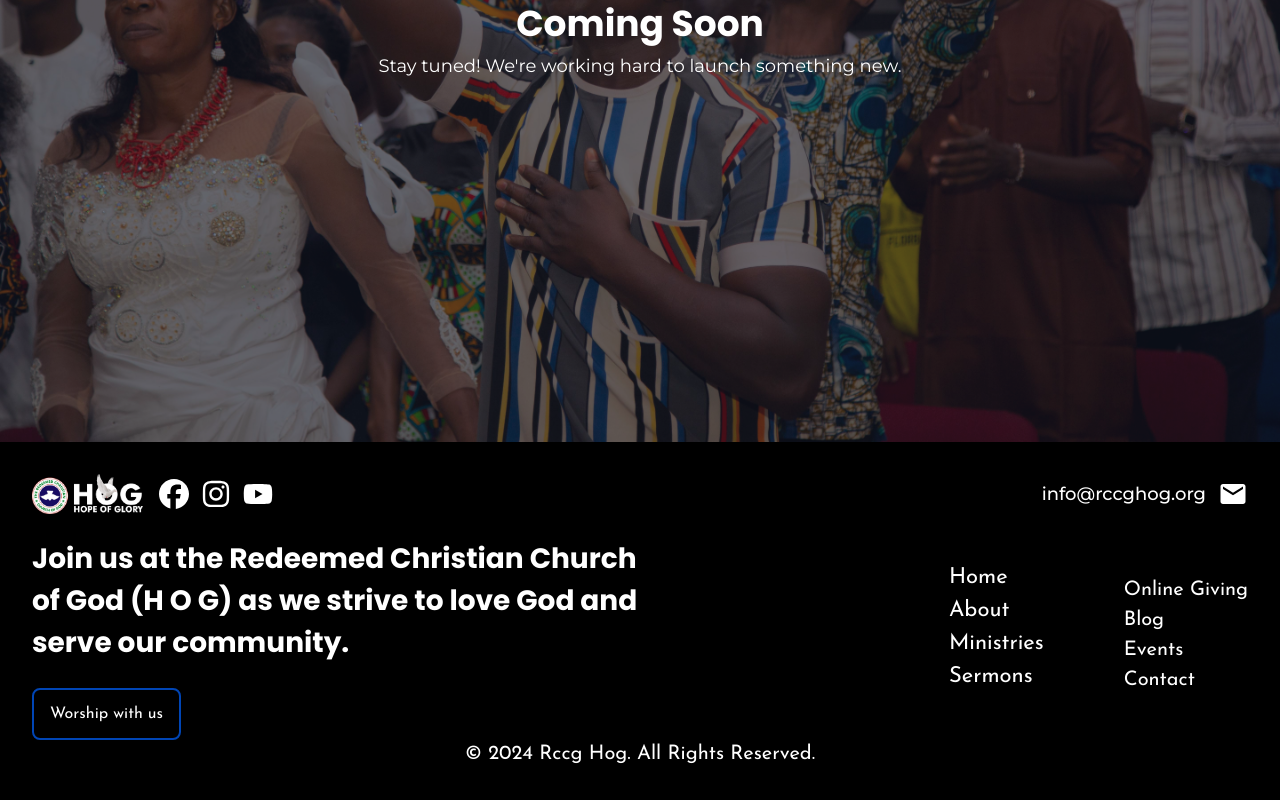
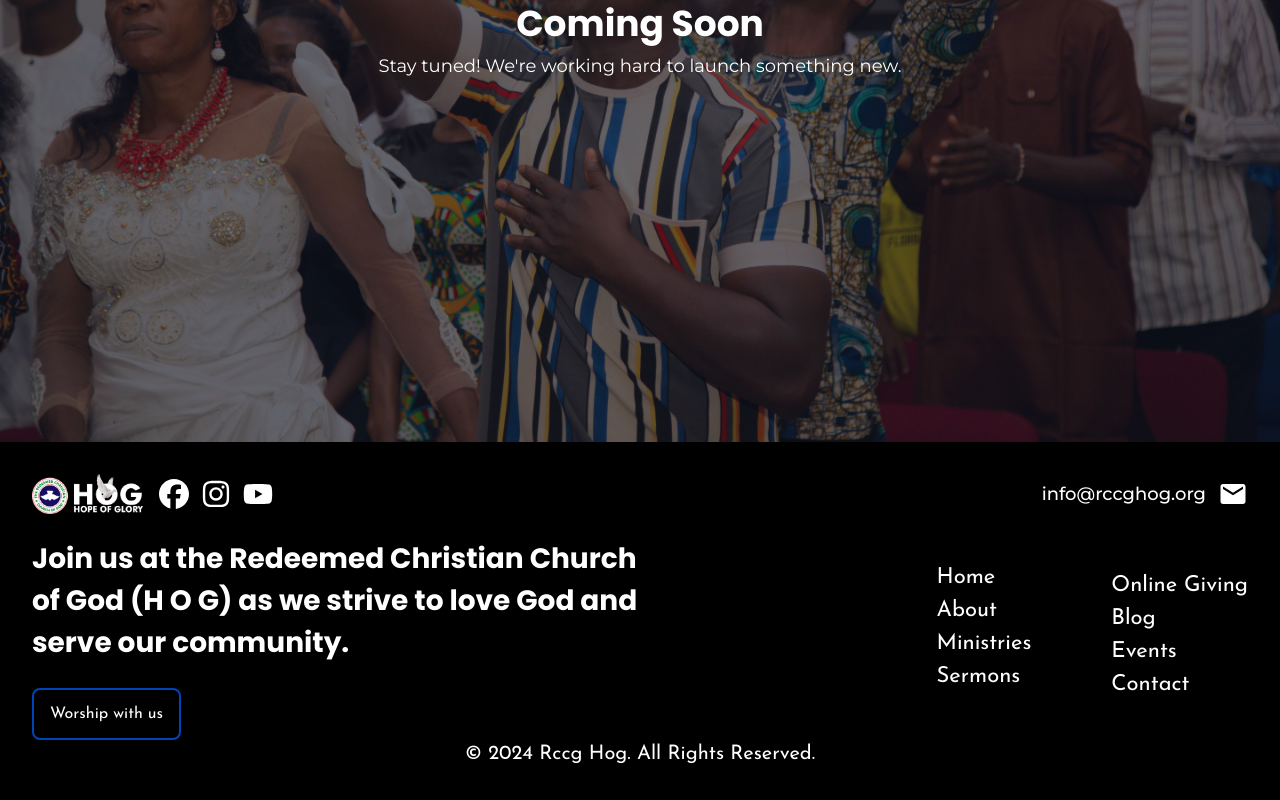
Before and after one commit to bobbytech1/hogrccgtest, a React (Vite) app in the folder hogrccgweb/: page /onlinegiving in a window 1280 px wide. Shown: the part 438-1238 px from the top of the page. Built offline with nearby package versions, Linux system fonts and the light colour scheme.

Commit message:
Fixed the footer design

```diff
--- a/hogrccgweb/src/components/Footer/Footer.tsx
+++ b/hogrccgweb/src/components/Footer/Footer.tsx
@@ -58,7 +58,7 @@
               <Link to="/ministries" className="hover:text-yellow-400 active:text-yellow-400 transition-all w-fit">Ministries</Link>
               <Link to="/sermons" className="hover:text-yellow-400 active:text-yellow-400 transition-all w-fit">Sermons</Link>
                 </div>
-                <div className="flex flex-col text-[20px]">
+                <div className="flex flex-col xssm:text-[22px] text-[24px]">
                 <Link to="/onlinegiving" className="hover:text-yellow-400 active:text-yellow-400 transition-all w-fit">Online Giving</Link>
               <Link to="/blog" className="hover:text-yellow-400 active:text-yellow-400 transition-all w-fit">Blog</Link>
               <Link to="/events" className="hover:text-yellow-400 active:text-yellow-400 transition-all w-fit">Events</Link>
```
